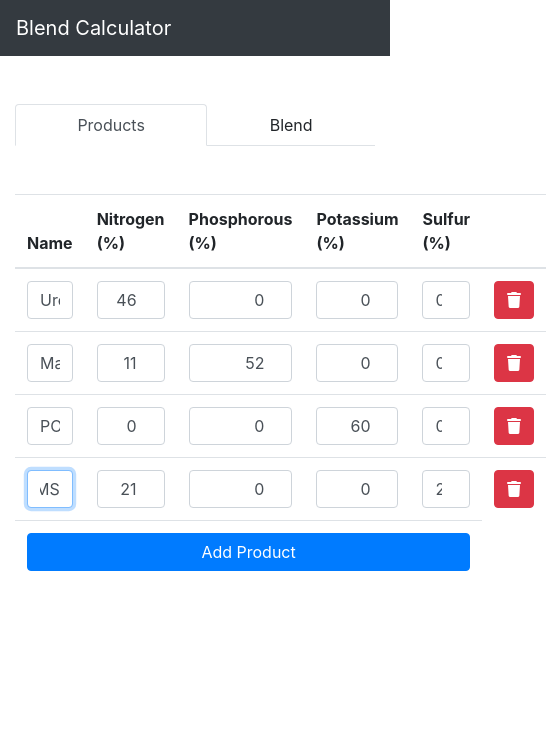
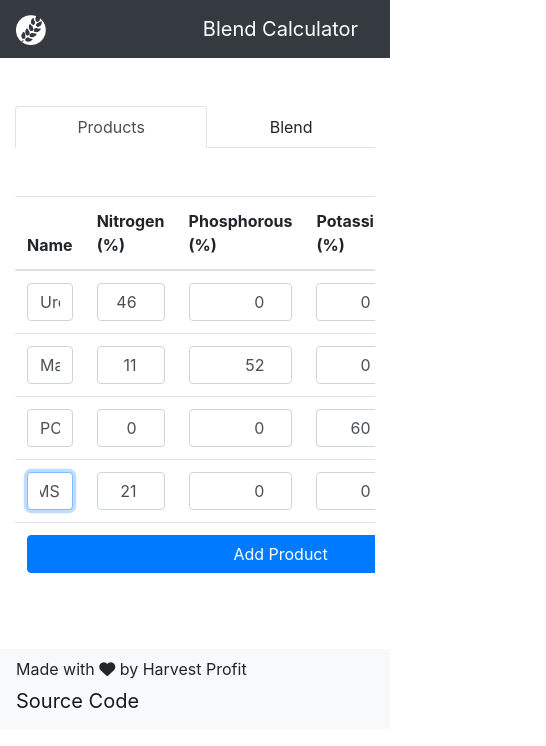
Before and after one commit to HarvestProfit/blend-calculator, a React (Create React App) app: page / in a window 390 px wide. Shown: the top 746 px of the page, 546 px wide, since content can reach past the window. Built offline with nearby package versions, Linux system fonts and the light colour scheme.

Commit message:
Add in logo and make responsive

```diff
--- a/src/App.js
+++ b/src/App.js
@@ -17,6 +17,8 @@ import Blend from './containers/Blend';
 import Products from './containers/Products';
 
 import store from './store';
+
+import whiteLogo from './assets/logo-white-100.png';
 
 class App extends Component {
   constructor(props) {
@@ -38,10 +40,17 @@ class App extends Component {
     const activeTab = this.state.tab === 0;
     return (
       <Provider store={store}>
-        <Navbar color="dark" dark>
-          <NavbarBrand href="/">Blend Calculator</NavbarBrand>
-        </Navbar>
-        <Container className="mt-5">
+        <header>
+          <Navbar color="dark" dark>
+            <NavbarBrand href="https://www.harvestprofit.com">
+              <img className="img-fluid" alt="Harvest Profit" src={whiteLogo} height="30" width="30" />
+            </NavbarBrand>
+            <NavbarBrand href="/">
+              Blend Calculator
+            </NavbarBrand>
+          </Navbar>
+        </header>
+        <Container className="my-5">
           <Nav tabs fill>
             <NavItem>
               <NavLink className={activeTab ? 'active' : undefined} onClick={this.openProducts}>
@@ -54,7 +63,7 @@ class App extends Component {
               </NavLink>
             </NavItem>
           </Nav>
-          <TabContent activeTab={this.state.tab} className="mt-5">
+          <TabContent activeTab={this.state.tab} className="my-5">
             <TabPane tabId={0}>
               <Row>
                 <Col>
@@ -71,6 +80,16 @@ class App extends Component {
             </TabPane>
           </TabContent>
         </Container>
+        <footer>
+          <Navbar color="light" light>
+            <span>
+              Made with <i className="fas fa-heart" /> by Harvest Profit
+            </span>
+            <NavbarBrand href="https://github.com/HarvestProfit/blend-calculator">
+              Source Code
+            </NavbarBrand>
+          </Navbar>
+        </footer>
       </Provider>
     );
   }
--- a/src/components/Products.js
+++ b/src/components/Products.js
@@ -15,7 +15,7 @@ const Products = ({ createProduct, updateProduct, deleteProduct, products }) =>
   }
 
   return (
-    <Table>
+    <Table responsive>
       <thead>
         <tr>
           <th colSpan="2">Name</th>
@@ -31,7 +31,7 @@ const Products = ({ createProduct, updateProduct, deleteProduct, products }) =>
           <Product key={index} index={index} product={product} updateProduct={updateProduct} deleteProduct={deleteProduct} />
         ))}
         <tr>
-          <td colSpan="6">
+          <td colSpan="7">
             <Button block color="primary" onClick={createProduct}>Add Product</Button>
           </td>
         </tr>
--- a/src/components/blend/Products.js
+++ b/src/components/blend/Products.js
@@ -25,7 +25,7 @@ class Products extends Component {
     });
 
     return (
-      <Table className="mt-5">
+      <Table responsive className="mt-5">
         <thead>
           <tr>
             <th colSpan="2">Name</th>
```
Also changed, not shown: src/assets/logo-white-100.png (added), 1 other file (tests, documents, lock files or other folders).
